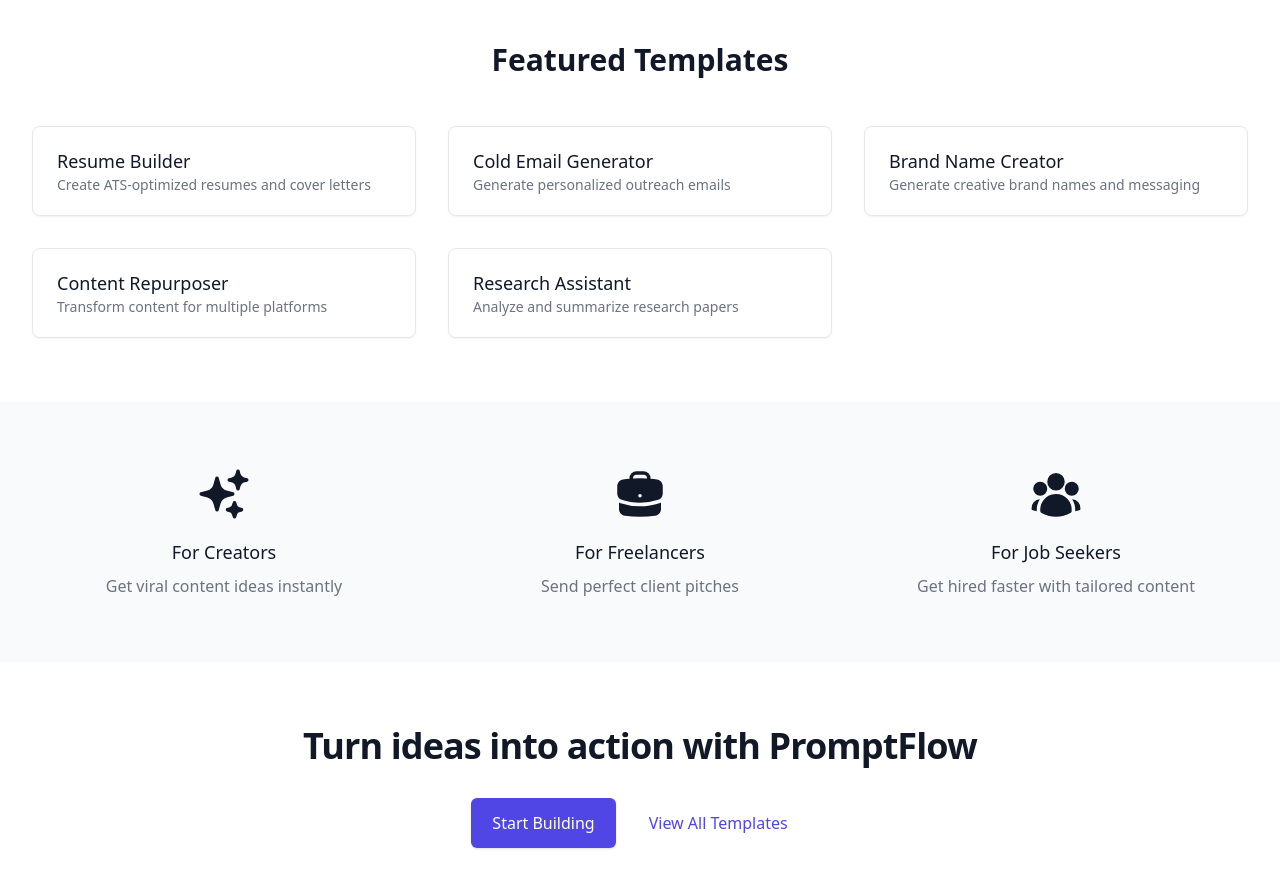
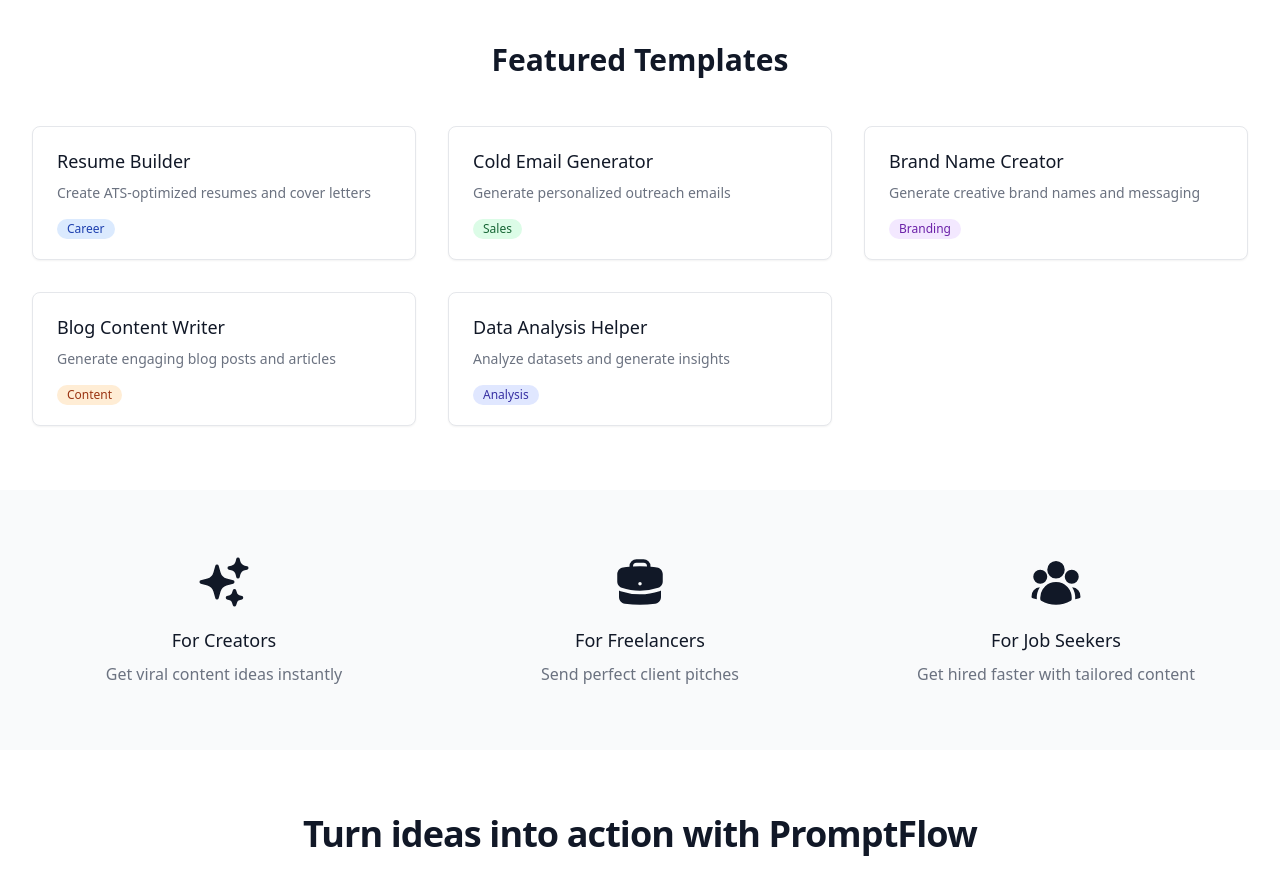
Before and after one commit to ryanpmiller/flow-prompt, a React (Vite) app: page / in a window 1280 px wide. Shown: the part 940-1824 px from the top of the page. Built offline with nearby package versions, Linux system fonts and the light colour scheme; the HTML template or start-up script is replaced by a standard one.

Commit message:
Updated homepage to use featured templates

```diff
--- a/src/pages/Home.tsx
+++ b/src/pages/Home.tsx
@@ -2,33 +2,8 @@
 
 import { BriefcaseIcon, SparklesIcon, UserGroupIcon } from '@heroicons/react/24/solid';
 
-const featuredTemplates = [
-	{
-		id: 'resume-builder',
-		title: 'Resume Builder',
-		description: 'Create ATS-optimized resumes and cover letters',
-	},
-	{
-		id: 'cold-email',
-		title: 'Cold Email Generator',
-		description: 'Generate personalized outreach emails',
-	},
-	{
-		id: 'brand-name',
-		title: 'Brand Name Creator',
-		description: 'Generate creative brand names and messaging',
-	},
-	{
-		id: 'content-repurposer',
-		title: 'Content Repurposer',
-		description: 'Transform content for multiple platforms',
-	},
-	{
-		id: 'research-assistant',
-		title: 'Research Assistant',
-		description: 'Analyze and summarize research papers',
-	},
-];
+import CategoryPill from '../components/CategoryPill';
+import { featuredTemplates } from '../config/templates';
 
 const personas = [
 	{
@@ -145,21 +120,22 @@
 						{featuredTemplates.map((template) => (
 							<div
 								key={template.id}
-								className="relative rounded-lg border border-gray-200 bg-white px-6 py-5 shadow-sm flex items-center space-x-3 hover:border-gray-400"
+								className="relative rounded-lg border border-gray-200 bg-white px-6 py-5 shadow-sm hover:border-gray-400 transition-colors"
 							>
-								<div className="flex-1 min-w-0">
-									<Link
-										to={`/templates/${template.id}`}
-										className="focus:outline-none"
-									>
-										<p className="text-lg font-medium text-gray-900">
-											{template.title}
+								<Link
+									to={`/build?template=${template.id}`}
+									className="focus:outline-none"
+								>
+									<div className="flex-1 min-w-0">
+										<p className="text-lg font-medium text-gray-900 mb-2">
+											{template.name}
 										</p>
-										<p className="text-sm text-gray-500 truncate">
+										<p className="text-sm text-gray-500 mb-3">
 											{template.description}
 										</p>
-									</Link>
-								</div>
+										<CategoryPill category={template.category} />
+									</div>
+								</Link>
 							</div>
 						))}
 					</div>
```
